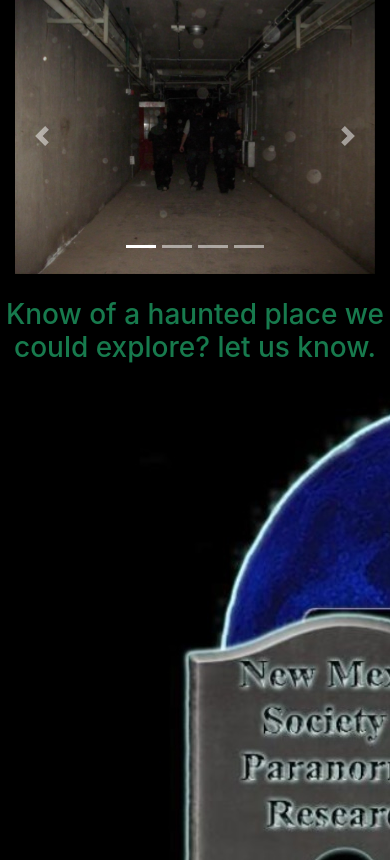
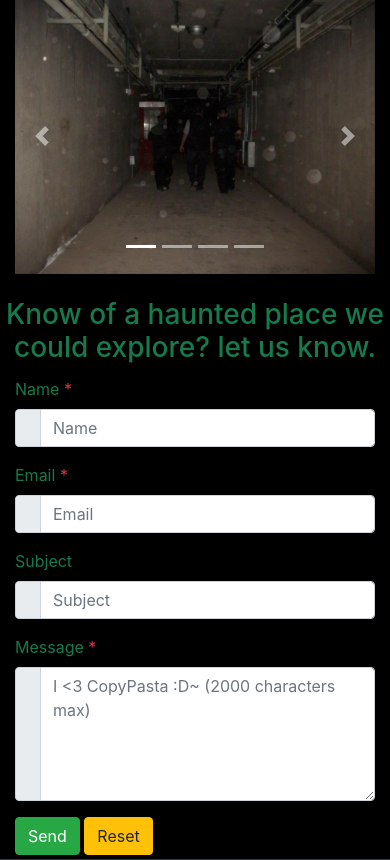
Before and after one commit to damianarya/my-pwp-project-damian, a PHP site: page / in a window 390 px wide; the page is wider, and only the part inside the window is pictured. Shown: the part 5218-6078 px from the top of that part. Run offline with PHP 8.4, Linux system fonts and the light colour scheme; some libraries are stand-ins or nearby versions.

Commit message:
fixed mobile sizing issue

```diff
--- a/public_html/index.html
+++ b/public_html/index.html
@@ -75,7 +75,7 @@
 	<div id="group">
 		<h3 class="text-center">Meet the team</h3>
 		<div class="container py-5">
-			<div class="row">
+			<div class="row justify-content-center">
 				<div class="col-lg-4 col-sm-7">
 					<img src="images/pwp-steve-cut.png" class="img-fluid mb-4" alt="father Steve"/>
 					<div class="card mb-4">
@@ -115,7 +115,7 @@
 <!--this is a card containing the info and pic for Jeromy-->
 <section>
 	<div class="container py-5">
-		<div class="row">
+		<div class="row justify-content-center">
 			<div class="col-lg-4 col-sm-7">
 				<img src="images/pwp-jeromy-cut.png" class="img-fluid mb-4" alt="Jeromy the video guy"/>
 				<div class="card mb-4">
@@ -212,7 +212,7 @@
 	<div class="container py-1">
 		<div class="row">
 			<div class="col-lg-4 col-sm-6">
-				<img src="images/pwp-logo-2.jpg" alt="image for contact background">
+				<img class="contact-pic" src="images/pwp-logo-2.jpg" alt="image for contact background">
 			</div>
 			<div class="col-lg-4 col-sm-6">
 				<form id="Damian-contact-form" action="../php/" method="post">
--- a/public_html/stylesheet.css
+++ b/public_html/stylesheet.css
@@ -19,3 +19,17 @@ body {
 .card {
 	background-color: black;
 }
+
+.contact-pic{
+	max-height: 100%; position: absolute;
+}
+
+/*@media (min-width: 2560px) {*/
+/*	.container {max-width: 2500px}*/
+/*}*/
+
+/*@media (min-width: 4096px) {*/
+/*	.container {*/
+/*		max-width: 4000px*/
+/*	}*/
+/*}*/
```
